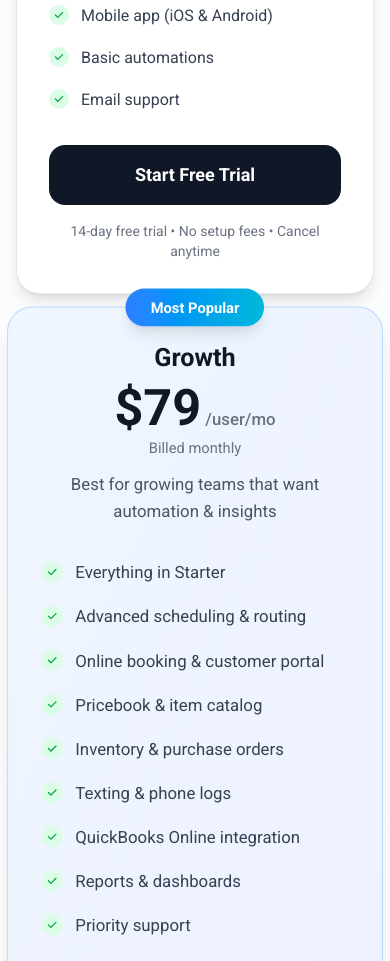
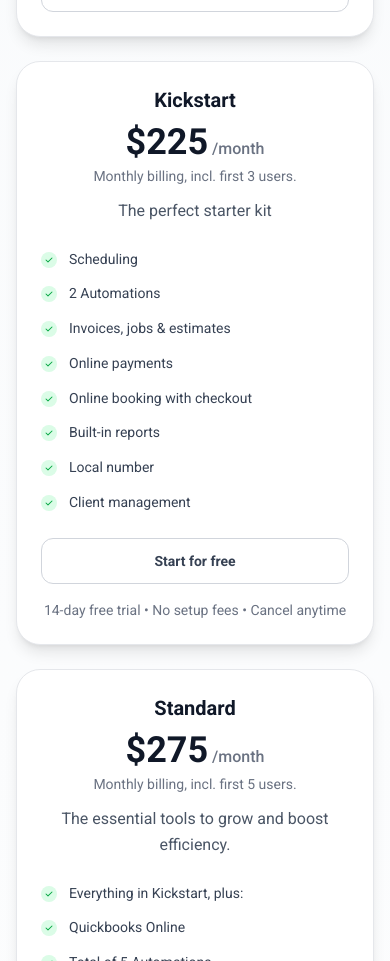
Before and after one commit to avico-global/Logical-CRM-branding-site, a Next.js app: page / in a window 390 px wide. Shown: the part 9100-10061 px from the top of the page. Built offline with nearby package versions, Linux system fonts and the light colour scheme.

Commit message:
Pricing page updated

```diff
--- a/components/PricingSnapshot.jsx
+++ b/components/PricingSnapshot.jsx
@@ -7,76 +7,149 @@ export default function PricingSnapshot() {
 
   const tiers = [
     {
-      name: "Starter",
-      monthlyPrice: 29,
-      desc: "For solo pros and new teams getting off spreadsheets",
+      name: "Lite",
+      monthlyPrice: 0,
+      annualPrice: 0,
+      desc: "The lite kit.",
+      subtitle: "Up to 2 members",
+      annualSubtitle: "Up to 2 members",
       features: [
-        "Scheduling & dispatch",
-        "Estimates, invoices & payments",
-        "Customer CRM & job history",
-        "Mobile app (iOS & Android)",
-        "Basic automations",
-        "Email support",
+        "Scheduling",
+        "20 Invoices, jobs & estimates",
+        "Mobile app",
+        "Reserve with Google",
       ],
-      cta: "Start Free Trial",
+      cta: "Free forever",
       popular: false,
       color: "bg-white",
+      badge: null,
     },
     {
-      name: "Growth",
-      monthlyPrice: 79,
-      desc: "Best for growing teams that want automation & insights",
+      name: "Kickstart",
+      monthlyPrice: 225,
+      annualPrice: 187,
+      desc: "The perfect starter kit",
+      subtitle: "Monthly billing, incl. first 3 users.",
+      annualSubtitle: "Annual billing, incl. first 3 users.",
       features: [
-        "Everything in Starter",
-        "Advanced scheduling & routing",
-        "Online booking & customer portal",
-        "Pricebook & item catalog",
-        "Inventory & purchase orders",
-        "Texting & phone logs",
-        "QuickBooks Online integration",
-        "Reports & dashboards",
-        "Priority support",
+        "Scheduling",
+        "2 Automations",
+        "Invoices, jobs & estimates",
+        "Online payments",
+        "Online booking with checkout",
+        "Built-in reports",
+        "Local number",
+        "Client management",
       ],
-      cta: "Start Free Trial",
-      popular: true,
-      color: "bg-gradient-to-br from-blue-50 to-indigo-50",
+      cta: "Start for free",
+      popular: false,
+      color: "bg-white",
+      badge: null,
+    },
+    {
+      name: "Standard",
+      monthlyPrice: 275,
+      annualPrice: 229,
+      desc: "The essential tools to grow and boost efficiency.",
+      subtitle: "Monthly billing, incl. first 5 users.",
+      annualSubtitle: "Annual billing, incl. first 5 users.",
+      features: [
+        "Everything in Kickstart, plus:",
+        "Quickbooks Online",
+        "Total of 5 Automations",
+        "Custom fields",
+        "Location tracking",
+        "Service areas",
+        "Subcontractors management",
+        "Leads tracking",
+      ],
+      cta: "Start for free",
+      popular: false,
+      color: "bg-white",
+      badge: null,
     },
     {
       name: "Pro",
-      monthlyPrice: 149,
-      desc: "For multi-team operations that need scale & control",
+      monthlyPrice: 325,
+      annualPrice: 270,
+      desc: "The perfect plan with AI tools and enhanced automations.",
+      subtitle: "Monthly billing, incl. first 5 users.",
+      annualSubtitle: "Annual billing, incl. first 5 users.",
       features: [
-        "Everything in Growth",
-        "AI-powered scheduling & recommendations",
-        "Custom roles & permissions",
-        "Multi-location & franchise support",
-        "Open API & webhooks",
-        "Advanced integrations (Zapier, Slack, more)",
-        "Custom workflows & approvals",
-        "Dedicated success manager",
+        "Everything in Standard, plus:",
+        "Performance pay",
+        "A total of 10 Automations",
+        "Genius leads",
+        "Genius scheduling New",
+        "Custom reports",
       ],
-      cta: "Contact Sales",
+      cta: "Start for free",
+      popular: true,
+      color: "bg-gradient-to-br from-yellow-50 to-orange-50",
+      badge: "BEST VALUE",
+    },
+    {
+      name: "Ultimate",
+      monthlyPrice: null,
+      annualPrice: null,
+      desc: "Tailored for big companies and growing teams.",
+      subtitle: "The complete plan",
+      annualSubtitle: "The complete plan",
+      features: [
+        "Everything in Pro, plus:",
+        "Service plans",
+        "A total of 30 Automations",
+        "Sales proposals",
+        "Inventory management",
+        "Flat rate New",
+        "Multi-day jobs",
+        "Equipment tracking",
+        "Purchase orders New",
+        "Zapier integration",
+      ],
+      cta: "Contact us",
       popular: false,
       color: "bg-white",
+      badge: null,
     },
   ];
 
   // Calculate prices based on billing period
-  const getPrice = (monthlyPrice) => {
-    if (isAnnual) {
-      const annualPrice = Math.round(monthlyPrice * 12 * 0.8); // 20% discount
+  const getPrice = (tier) => {
+    if (tier.monthlyPrice === null) {
       return {
-        price: Math.round(annualPrice / 12),
-        originalPrice: monthlyPrice,
-        period: '/user/mo',
-        billedAs: `Billed annually ($${annualPrice})`
+        price: "Let's talk",
+        originalPrice: null,
+        period: "",
+        billedAs: isAnnual ? tier.annualSubtitle : tier.subtitle,
       };
     }
+
+    if (tier.monthlyPrice === 0) {
       return {
-      price: monthlyPrice,
-      period: '/user/mo',
-      billedAs: 'Billed monthly'
+        price: "Free",
+        originalPrice: null,
+        period: "",
+        billedAs: isAnnual ? tier.annualSubtitle : tier.subtitle,
       };
+    }
+
+    // For paid plans, show monthly or annual pricing
+    if (isAnnual) {
+      return {
+        price: tier.annualPrice,
+        originalPrice: tier.monthlyPrice,
+        period: "/month",
+        billedAs: tier.annualSubtitle,
+      };
+    } else {
+      return {
+        price: tier.monthlyPrice,
+        originalPrice: null,
+        period: "/month",
+        billedAs: tier.subtitle,
+      };
+    }
   };
 
   return (
@@ -89,7 +162,7 @@ export default function PricingSnapshot() {
 
       <div className="relative z-10 max-w-7xl mx-auto">
         {/* Header */}
-        <div className="text-center mb-16">
+        <div className="text-center mb-14">
           <div className="inline-flex items-center px-4 py-1.5 mb-6 bg-blue-500/10 border border-blue-500/20 rounded-full">
             <span className="w-2 h-2 rounded-full bg-blue-600 mr-2 animate-pulse" />
             <span className="text-blue-700 text-sm font-semibold tracking-wide">
@@ -110,30 +183,30 @@ export default function PricingSnapshot() {
               onClick={() => setIsAnnual(false)}
               className={`px-6 py-2 text-sm font-semibold rounded-xl transition-all ${
                 !isAnnual
-                  ? 'text-white bg-blue-500 shadow-md'
-                  : 'text-gray-600 hover:text-gray-900'
+                  ? "text-white bg-blue-500 shadow-md"
+                  : "text-gray-600 hover:text-gray-900"
               }`}
             >
-              Monthly
+              Pay monthly
             </button>
             <button
               onClick={() => setIsAnnual(true)}
               className={`px-6 py-2 text-sm font-semibold rounded-xl transition-all ${
                 isAnnual
-                  ? 'text-white bg-blue-500 shadow-md'
-                  : 'text-gray-600 hover:text-gray-900'
+                  ? "text-white bg-blue-500 shadow-md"
+                  : "text-gray-600 hover:text-gray-900"
               }`}
             >
-              Annual{" "}
-              <span className="text-green-600 text-xs font-bold ml-1">
-                Save 20%
+              Pay annually{" "}
+              <span className="text-white bg-blue-600 text-xs font-bold ml-1 px-2 py-0.5 rounded-full">
+                Save 17%
               </span>
             </button>
           </div>
         </div>
 
         {/* Pricing cards */}
-        <div className="grid grid-cols-1 md:grid-cols-3 gap-8 max-w-6xl mx-auto">
+        <div className="grid grid-cols-1 md:grid-cols-2 lg:grid-cols-3 xl:grid-cols-5 gap-6 max-w-7xl w-full">
           {tiers.map((tier, index) => (
             <div
               key={tier.name}
@@ -143,49 +216,55 @@ export default function PricingSnapshot() {
                   : "border-gray-200 shadow-lg"
               } group hover:shadow-xl transition-all duration-300`}
             >
-              {/* Popular badge */}
-              {tier.popular && (
+              {/* Badge */}
+              {tier.badge && (
                 <div className="absolute top-0 left-1/2 -translate-x-1/2 -translate-y-1/2">
-                  <div className="bg-gradient-to-r from-blue-500 to-cyan-500 text-white px-6 py-2 rounded-full text-sm font-bold shadow-lg">
-                    Most Popular
+                  <div className="bg-gradient-to-r from-yellow-400 to-orange-500 text-black px-4 py-1 rounded-full text-xs font-bold shadow-lg">
+                    {tier.badge}
                   </div>
                 </div>
               )}
 
-              <div className="p-8">
+              <div className="p-6">
                 {/* Plan header */}
-                <div className="text-center mb-8">
-                  <h3 className="text-2xl font-bold text-gray-900 mb-2">
+                <div className="text-center mb-6">
+                  <h3 className="text-xl font-bold text-gray-900 mb-2">
                     {tier.name}
                   </h3>
                   <div className="mb-3">
                     <div className="flex items-baseline justify-center gap-1">
-                      {isAnnual && getPrice(tier.monthlyPrice).originalPrice && (
+                      {getPrice(tier).originalPrice && (
                         <span className="text-lg text-gray-400 line-through mr-2">
-                          ${getPrice(tier.monthlyPrice).originalPrice}
+                          ${getPrice(tier).originalPrice}
                         </span>
                       )}
-                      <span className="text-5xl font-black text-gray-900">
-                        ${getPrice(tier.monthlyPrice).price}
+                      <span className="text-4xl font-black text-gray-900">
+                        {typeof getPrice(tier).price === "number"
+                          ? `$${getPrice(tier).price}`
+                          : getPrice(tier).price}
                       </span>
                       <span className="text-gray-500 font-medium">
-                        {getPrice(tier.monthlyPrice).period}
+                        {getPrice(tier).period}
                       </span>
                     </div>
                     <p className="text-sm text-gray-500 mt-1">
-                      {getPrice(tier.monthlyPrice).billedAs}
+                      {getPrice(tier).billedAs}
                     </p>
                   </div>
                   <p className="text-gray-600 leading-relaxed">{tier.desc}</p>
                 </div>
 
                 {/* Features list */}
-                <ul className="space-y-4 mb-8">
-                  {tier.features.map((feature, i) => (
+                <ul className="space-y-3 mb-6">
+                  {tier.features.map((feature, i) => {
+                    const isNewFeature = feature.includes(" New");
+                    const featureText = feature.replace(" New", "");
+
+                    return (
                       <li key={i} className="flex items-start gap-3">
-                      <div className="flex-shrink-0 w-5 h-5 bg-green-100 rounded-full flex items-center justify-center mt-0.5">
+                        <div className="flex-shrink-0 w-4 h-4 bg-green-100 rounded-full flex items-center justify-center mt-1">
                           <svg
-                          className="w-3 h-3 text-green-600"
+                            className="w-2.5 h-2.5 text-green-600"
                             fill="currentColor"
                             viewBox="0 0 20 20"
                           >
@@ -196,28 +275,40 @@ export default function PricingSnapshot() {
                             />
                           </svg>
                         </div>
-                      <span className="text-gray-700 leading-relaxed">
-                        {feature}
+                        <div className="flex items-center gap-2 flex-1">
+                          <span className="text-gray-700 text-sm leading-relaxed">
+                            {featureText}
                           </span>
+                          {isNewFeature && (
+                            <span className="bg-blue-100 text-blue-700 text-xs font-semibold px-2 py-0.5 rounded-full">
+                              New
+                            </span>
+                          )}
+                        </div>
                       </li>
-                  ))}
+                    );
+                  })}
                 </ul>
 
                 {/* CTA button */}
                 <button
-                  className={`w-full py-4 px-6 rounded-2xl font-bold text-lg transition-all duration-300 ${
+                  className={`w-full py-3 px-4 rounded-xl font-semibold text-sm transition-all duration-300 ${
                     tier.popular
-                      ? "bg-gradient-to-r from-blue-500 to-cyan-500 text-white hover:from-blue-600 hover:to-cyan-600 shadow-lg hover:shadow-xl"
-                      : "bg-gray-900 text-white hover:bg-gray-800"
+                      ? "bg-yellow-400 text-black hover:bg-yellow-500 shadow-lg hover:shadow-xl"
+                      : tier.name === "Lite"
+                      ? "bg-white border border-gray-300 text-gray-700 hover:bg-gray-50"
+                      : "bg-white border border-gray-300 text-gray-700 hover:bg-gray-50"
                   } group-hover:scale-105 transform`}
                 >
                   {tier.cta}
                 </button>
 
                 {/* Additional info */}
+                {tier.name !== "Lite" && tier.name !== "Ultimate" && (
                   <p className="text-center text-sm text-gray-500 mt-4">
                     14-day free trial • No setup fees • Cancel anytime
                   </p>
+                )}
               </div>
             </div>
           ))}
```
Also changed, not shown: app/pricing/page.jsx (added, +12 -0 lines), components/Navbar.jsx (+23 -4 lines). Lines whose indentation alone changed are shown as unchanged.
